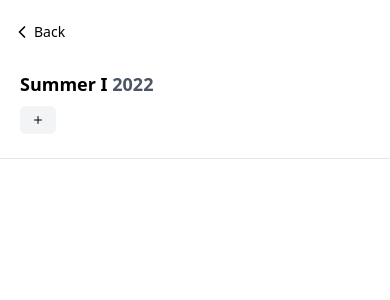
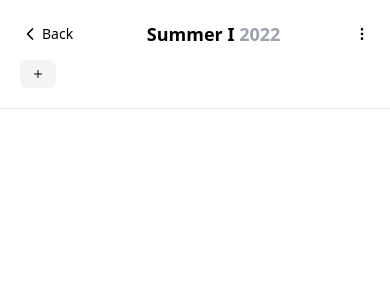
Before and after one commit to ninest/course-planner, a Next.js app: page /202240 in a window 390 px wide. Shown: the top 300 px of the page. Built offline with nearby package versions, Linux system fonts and the light colour scheme.

Commit message:
Improve main layout

```diff
--- a/app/[termCode]/components/planner-shell.tsx
+++ b/app/[termCode]/components/planner-shell.tsx
@@ -1,5 +1,6 @@
 "use client";
 
+import { BackButton } from "@/components/back-button";
 import {
   Modal,
   ModalClose,
@@ -9,8 +10,14 @@ import {
 import { Tabs, TabsContent, TabsList, TabsTrigger } from "@/components/tabs";
 import { XButton } from "@/components/x-button";
 import { usePlans } from "@/hooks/use-plans";
-import { Plus, X } from "lucide-react";
-import { useState } from "react";
+import {
+  CircleEllipsisIcon,
+  LucideCircleEllipsis,
+  MoreVertical,
+  Plus,
+  X,
+} from "lucide-react";
+import { ReactNode, useState } from "react";
 import { NewPlanForm } from "./new-plan-form";
 import { Planner } from "./planner";
 
@@ -18,50 +25,90 @@ interface PlannerShellProps {
   termCode: string;
   description: string;
   year: string;
+  backButton: ReactNode;
 }
 
 export const PlannerShell = ({
   termCode,
   description,
   year,
+  backButton,
 }: PlannerShellProps) => {
   const { plansForTerm } = usePlans();
   const [modalOpen, setModalOpen] = useState(false);
   const plans = plansForTerm(termCode);
 
-  return (
-    <>
-      <Tabs defaultValue="1">
-        <header className="px-5 pt-5 pb-5 border-b">
-          <div className="lg:flex lg:space-x-5">
-            <h1 className="font-bold text-lg">
-              {description} <span className="text-gray-600">{year}</span>
-            </h1>
-            <div>
-              <TabsList className="mt-2 lg:mt-0 lg:space-x-2 flex-wrap">
-                {plans.map((plan, index) => {
+  const tabsList = (
+    <TabsList className="space-x-1 overflow-scroll">
+      {[
+        ...plans,
+        ...plans,
+        ...plans,
+        ...plans,
+        ...plans,
+        ...plans,
+        ...plans,
+        ...plans,
+        ...plans,
+        ...plans,
+        ...plans,
+        ...plans,
+      ].map((plan, index) => {
         return (
           <TabsTrigger
             key={`${plan.name}-${index}`}
             value={String(index)}
-                      className="mr-2 mb-2 lg:mr-0 lg:mb-0"
+            className=""
           >
             {plan.name}
           </TabsTrigger>
         );
       })}
+
       <button
         onClick={() => setModalOpen(true)}
         className="inline-flex items-center h-7 py-1 px-3 text-sm bg-gray-100 rounded-md hover:bg-gray-200"
       >
-                  <Plus className="w-3" />
+        <Plus className="h-3 w-3" />
       </button>
     </TabsList>
+  );
+
+  return (
+    <>
+      <Tabs defaultValue="1">
+        <header className="border-b">
+          <div className="lg:hidden">
+            <div className="px-5 pt-5 flex justify-between items-center">
+              {backButton}
+              <div className="flex items-center space-x-3">
+                <h1 className="font-bold text-lg">
+                  {description} <span className="text-gray-400">{year}</span>
+                </h1>
               </div>
+              <button>
+                <MoreVertical className="w-4" />
+              </button>
+            </div>
+
+            <div className="mt-3 mb-5 pl-5 overflow-auto">{tabsList}</div>
+          </div>
+
+          <div className="hidden p-5 lg:flex items-center justify-between">
+            <div className="flex items-center justify-center space-x-7">
+              {backButton}
+              <h1 className="font-bold text-lg">
+                {description} <span className="text-gray-400">{year}</span>
+              </h1>
+              <div className="overflow-auto max-w-[70vw]">{tabsList}</div>
+            </div>
+            <button>
+              <MoreVertical className="w-4" />
+            </button>
           </div>
         </header>
 
-        <div className="p-5">
+        <div className="">
           {plans.map((plan, index) => {
             return (
               <TabsContent key={`${plan.name}-${index}`} value={String(index)}>
@@ -71,6 +118,7 @@ export const PlannerShell = ({
           })}
         </div>
       </Tabs>
+
       <Modal open={modalOpen} onOpenChange={setModalOpen}>
         <ModalClose>
           <XButton action={() => setModalOpen(false)} />
--- a/app/[termCode]/components/planner.tsx
+++ b/app/[termCode]/components/planner.tsx
@@ -7,15 +7,19 @@ interface PlannerProps {
 export const Planner = ({ id }: PlannerProps) => {
   const { planById } = usePlans();
   const plan = planById(id);
+  if (!plan) throw Error("Invalid plan");
 
   return (
     <div>
-      <div>
+      {/* <div>
         <h2 className="text-xl font-bold">{plan?.name}</h2>
         <p className="mt-1 text-gray-700">{plan?.description}</p>
-      </div>
-      <div className="mt-3">
-        <CourseSearch />
+      </div> */}
+      <div className="flex">
+        <div className="p-5 md:border-r md:w-[350px] md:h-screen">
+          <CourseSearch termCode={plan.termCode} />
+        </div>
+        <div></div>
       </div>
     </div>
   );
--- a/app/[termCode]/page.tsx
+++ b/app/[termCode]/page.tsx
@@ -14,13 +14,15 @@ export default async function TermPage({ params }: TermPageProps) {
 
   return (
     <main>
-      <div className="px-5 pt-5">
-        <BackButton />
-      </div>
       <PlannerShell
         termCode={term.code}
         description={description}
         year={year!}
+        backButton={
+          <>
+            <BackButton />
+          </>
+        }
       />
     </main>
   );
--- a/components/back-button.tsx
+++ b/components/back-button.tsx
@@ -10,10 +10,9 @@ export const BackButton = ({ text = "Back", href = "/" }: BackButtonProps) => {
   return (
     <Link
       href={href}
-      className="-mx-2 inline-flex items-center align-baseline space-x-0.5 text-sm hover:bg-gray-50"
+      className=" inline-flex items-center align-baseline space-x-0.5 text-sm hover:bg-gray-50"
     >
-
-      <ChevronLeft className="w-5" />
+      <ChevronLeft className="h-5 text-xs w-5" />
       <div>{text}</div>
     </Link>
   );
--- a/components/tabs.tsx
+++ b/components/tabs.tsx
@@ -25,7 +25,7 @@ const TabsTrigger = React.forwardRef<
   <TabsPrimitive.Trigger
     className={clsx(
       "inline-flex items-center h-7 py-1 px-3 text-sm bg-gray-100 rounded-md",
-      "data-[state=active]:bg-gray-200",
+      "data-[state=active]:bg-indigo-100",
       className
     )}
     {...props}
```
Lines whose indentation alone changed are shown as unchanged.
